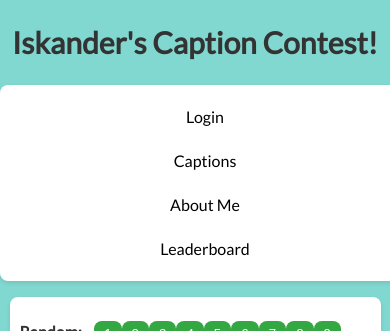
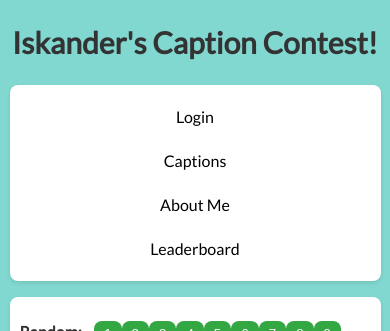
Before and after one commit to iskander-kapkayev/CC_Web_React, a React (Vite) app: page / in a window 390 px wide. Shown: the top 331 px of the page. Built offline with nearby package versions, Linux system fonts and the light colour scheme; no server answers.

Commit message:
changed to 90% for mobile display

```diff
--- a/src/styles/App.css
+++ b/src/styles/App.css
@@ -536,7 +536,7 @@ below starts styling for forms
   .header-container #smallnav ul,
   .userpages nav ul {
     flex-direction: column;
-    width: 100%;
+    width: 90%;
     padding: 10px;
   }
 
@@ -564,7 +564,7 @@ below starts styling for forms
 
   /* Image responsiveness */
   #myImage {
-    max-width: 100%;
+    max-width: 90%;
     max-height: 300px;
   }
 
```
